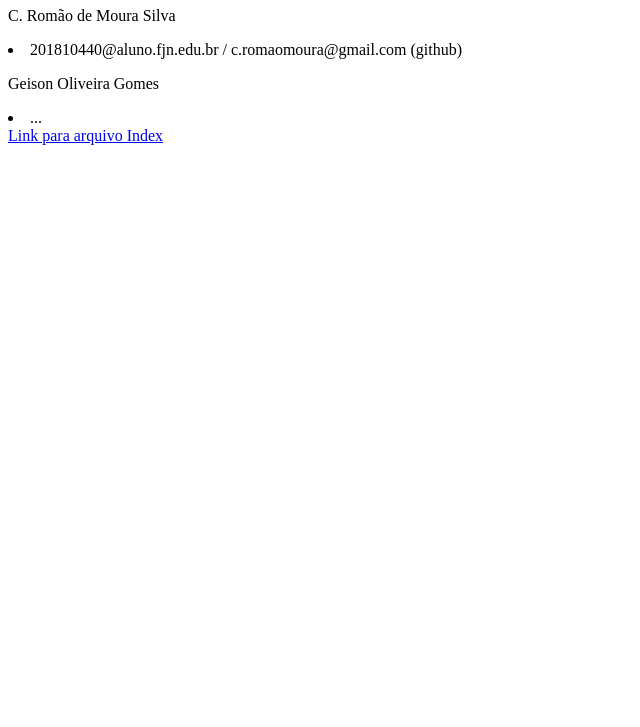
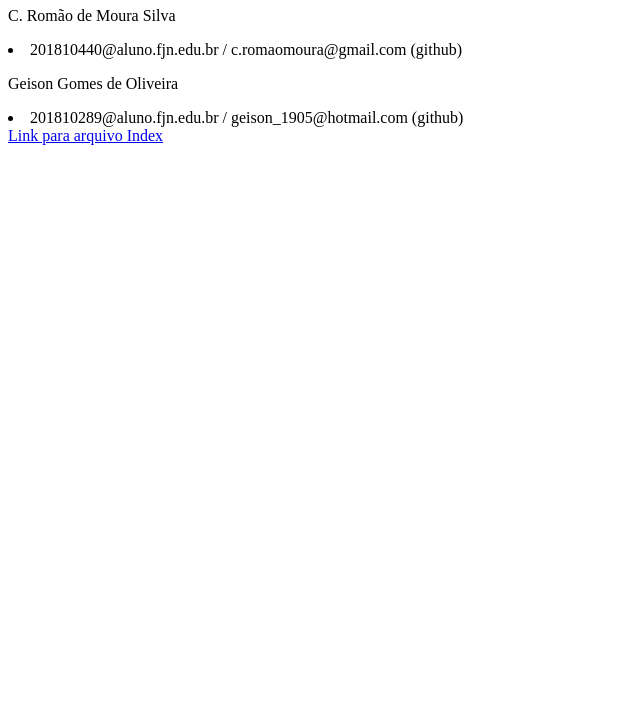
Before and after one commit to Romaomoura/atividade-cn, a plain HTML site: page dupla.html in a window 1280 px wide. Shown: the part 73-800 px from the top of the page, without its empty margins (0-640 px from the left). Drawn offline with Linux system fonts and the light colour scheme.

Commit message:
add -email

```diff
--- a/dupla.html
+++ b/dupla.html
@@ -10,9 +10,10 @@
     <h1>Dados dos Membros da Dupla</h1>
     <p>C. Romão de Moura Silva</p>
     <li>201810440@aluno.fjn.edu.br / c.romaomoura@gmail.com (github)</li>
+    <p>Geison Gomes de Oliveira</p>
+    <li>201810289@aluno.fjn.edu.br / geison_1905@hotmail.com (github)</li>
 
-    <p> Geison Oliveira Gomes </p>
-    <li> ... </li>
+
 
     <a href="index.html">Link para arquivo Index</a>
 </body>
```
